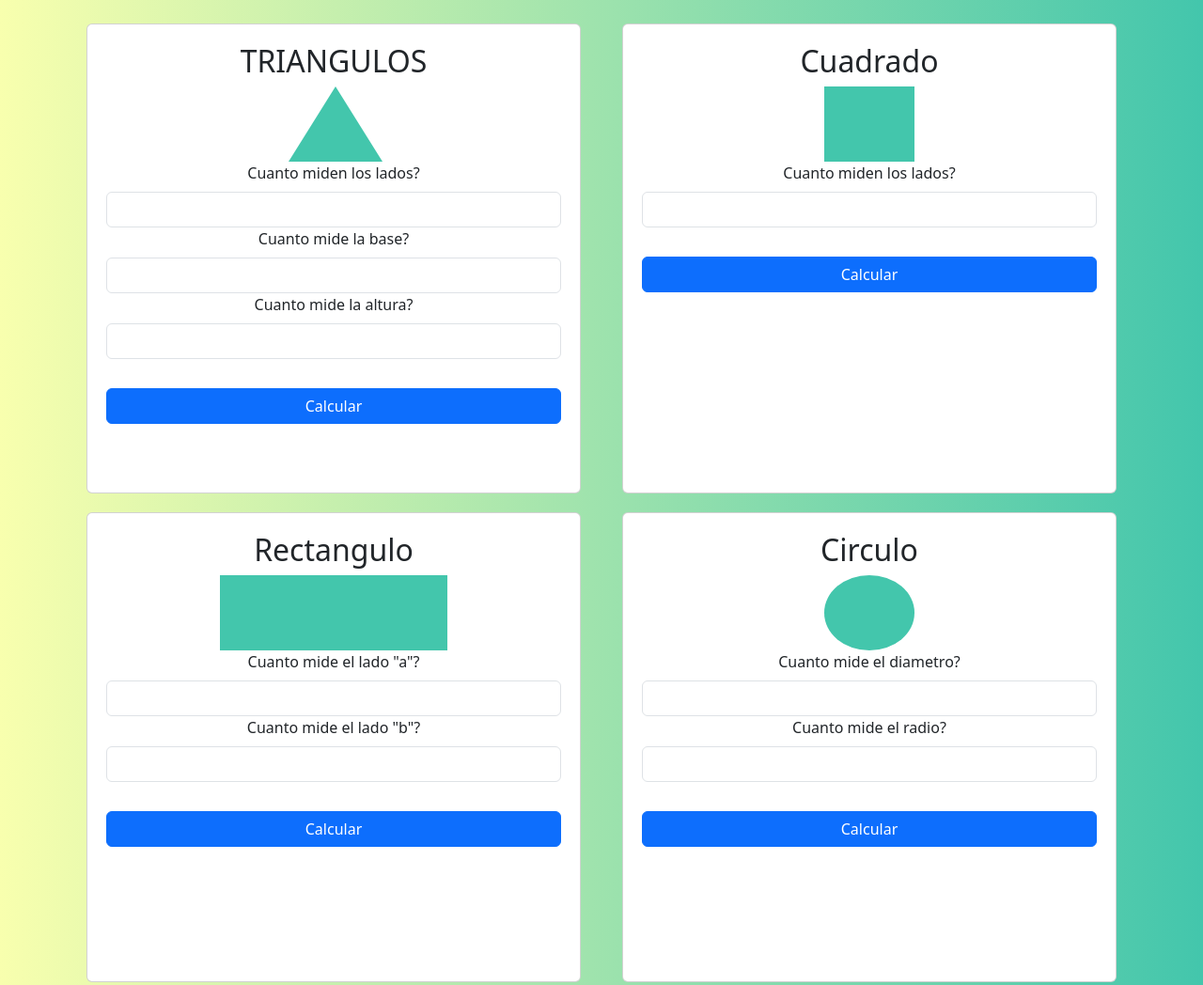
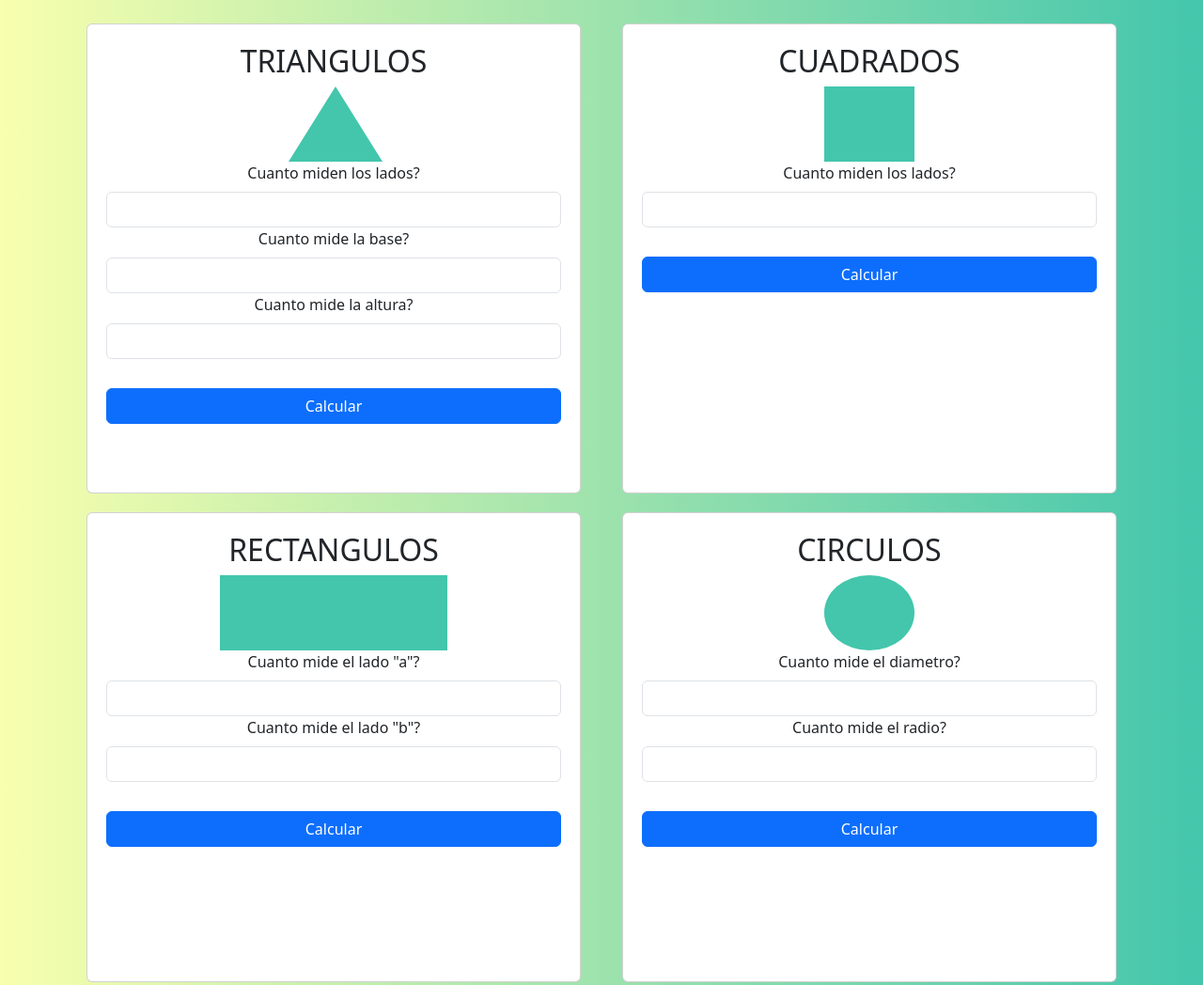
Before and after one commit to Z-ARMLM/Calculador-Area-Perimetro, a plain HTML site: page index.html in a window 1280 px wide. Shown: the top 1048 px of the page at 94% size. Drawn offline with nearby package versions, Linux system fonts and the light colour scheme.

Commit message:
Update index.html

```diff
--- a/index.html
+++ b/index.html
@@ -42,7 +42,7 @@
                 <div class="col-md-6">
                     <!-- CARD PARA CALCULAR EL AREA Y PERIMETRO DEL CUADRADO -->
                     <div class="card">
-                       <h2>Cuadrado</h2>
+                       <h2>CUADRADOS</h2>
                        <div class="square"></div>
                        <form action="">
                         <label for="lados" class="form-label" >Cuanto miden los lados?</label>
@@ -62,7 +62,7 @@
                <div class="col-md-6">
                 <div class="card">
                  <!-- CARD PARA CALCULAR EL AREA Y PERIMETRO DEL RECTANGULO -->
-                   <h2>Rectangulo</h2>
+                   <h2>RECTANGULOS</h2>
                    <div class="rectangle"></div>
                    <form action="">
                     <label for="lados" class="form-label" >Cuanto mide el lado "a"?</label>
@@ -89,7 +89,7 @@
            <div class="col-md-6">
             <div class="card">
              <!-- CARD PARA CALCULAR EL AREA Y PERIMETRO DEL CIRCULO -->
-               <h2>Circulo</h2>
+               <h2>CIRCULOS</h2>
                <div class="circle"></div>
                <form action="">
                 <label for="lados" class="form-label" >Cuanto mide el diametro?</label>
```
